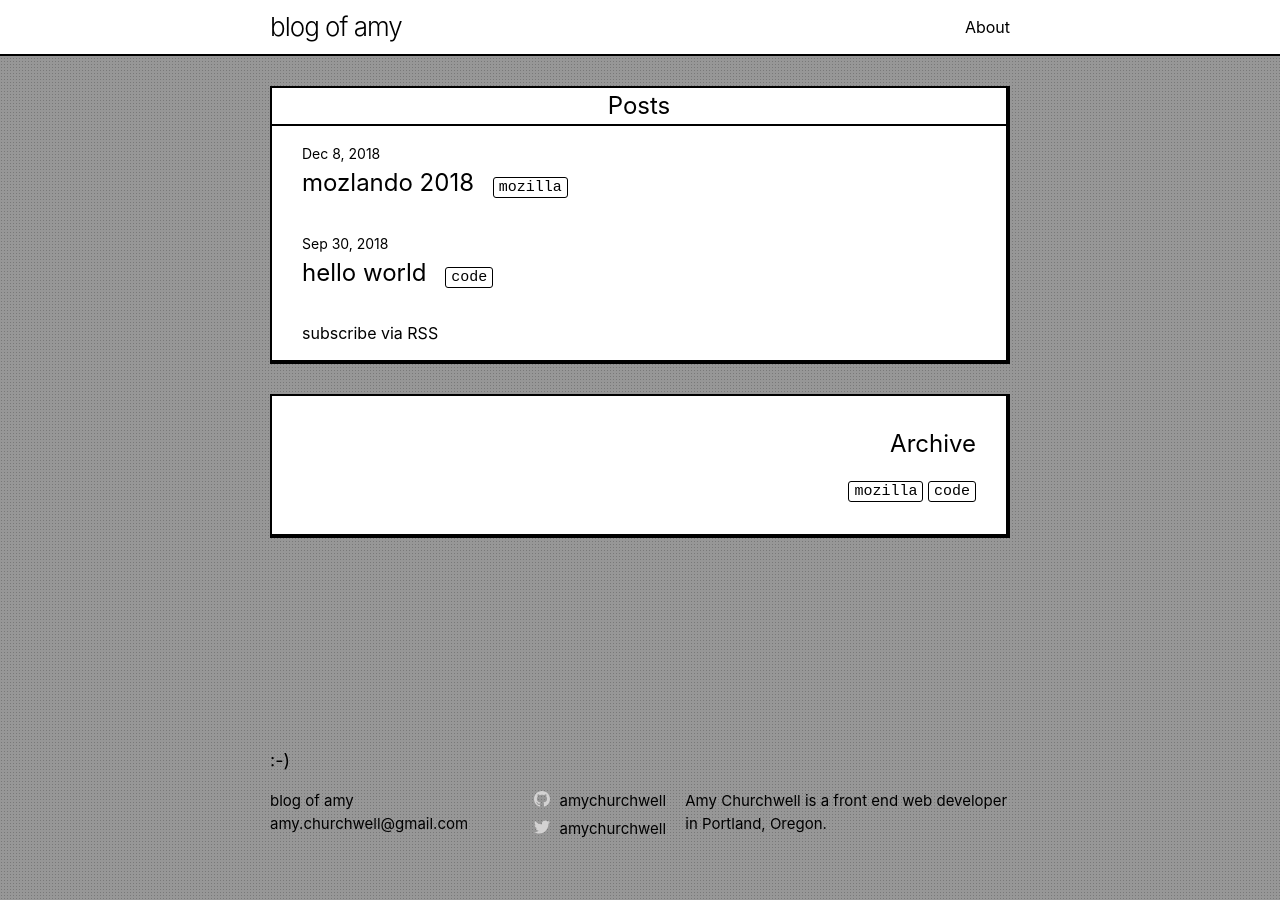
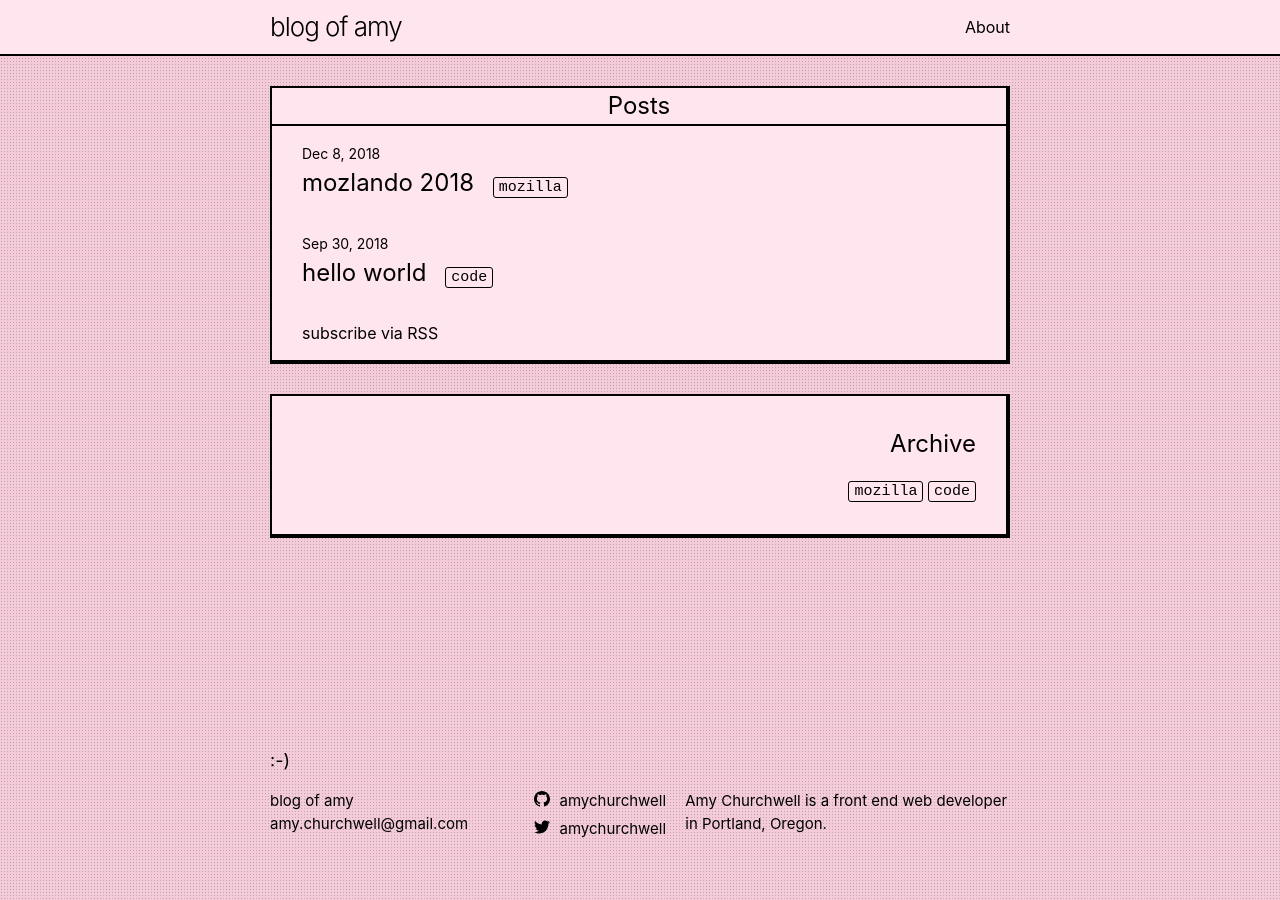
Before and after one commit to fu4303/portfolio-amychurchwell, a Jekyll site: the page built from index.md, in a window 1280 px wide. Built offline with Jekyll 4.4.1, drawn with Linux system fonts in a browser that asks for light colours.

Commit message:
Add pink to theme

```diff
--- a/_sass/minima/_base.scss
+++ b/_sass/minima/_base.scss
@@ -216,7 +216,7 @@ pre {
     width: 16px;
     height: 16px;
     display: inline-block;
-    fill: #{$grey-color};
+    fill: $brand-color;
     padding-right: 5px;
     vertical-align: text-top;
 }
--- a/_sass/styles.scss
+++ b/_sass/styles.scss
@@ -11,9 +11,9 @@ $base-line-height: 1.5 !default;
 $spacing-unit:     30px !default;
 $border: 2px solid #000 !default;
 $text-color:       #000 !default;
-$background-color: #979797 !default;
+$background-color: #f3cbd9 !default;
 $brand-color:      #000 !default;
-$secondary-brand-color: #fff !default;
+$secondary-brand-color: #ffe5ee !default;
 
 $grey-color:       #d3d2d2 !default;
 $grey-color-light: lighten($grey-color, 40%) !default;
```
